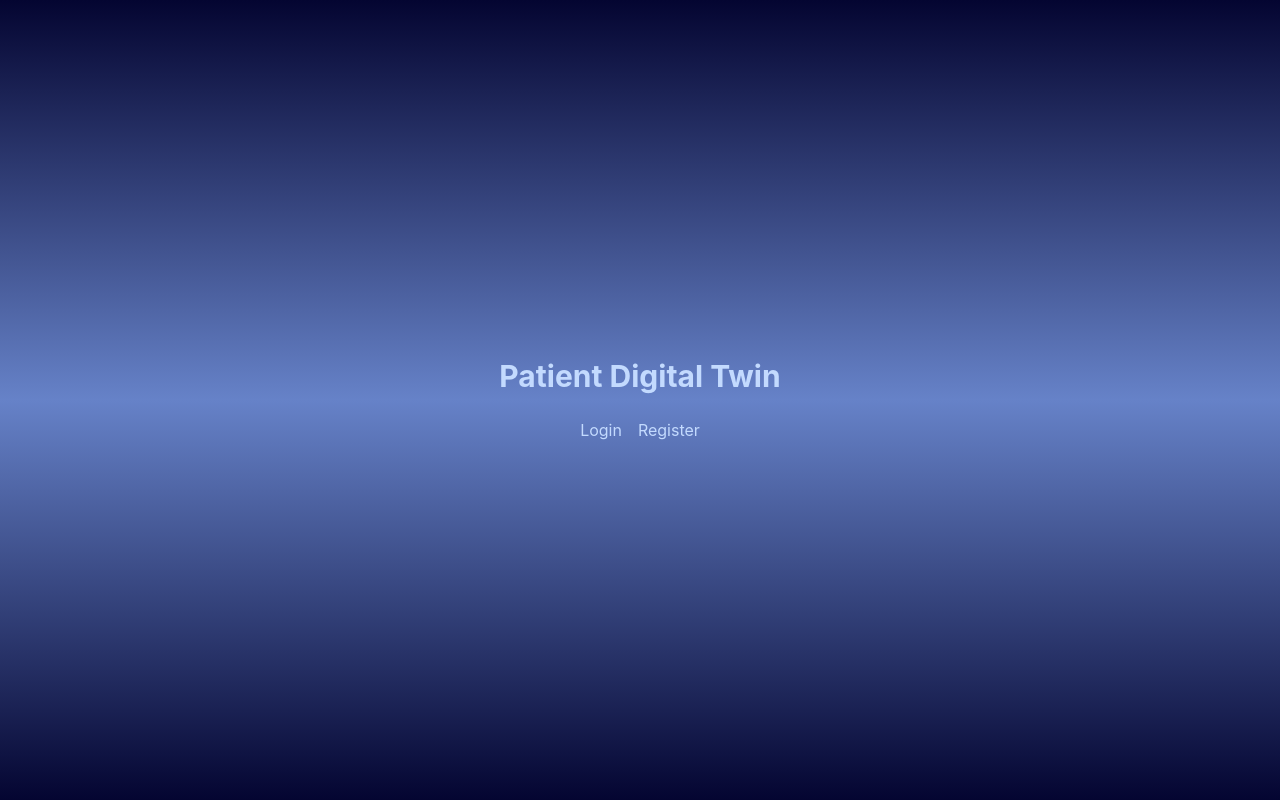
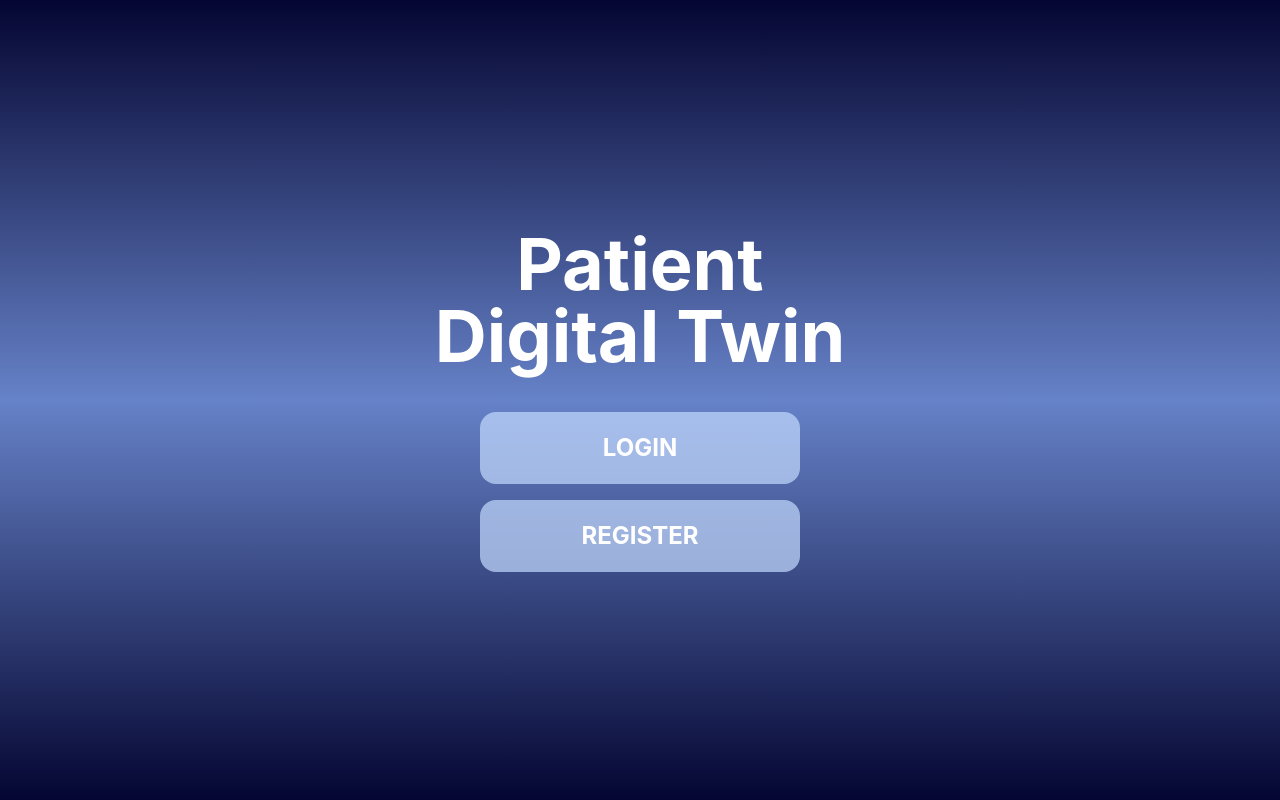
Before and after one commit to valttku/sote2035, a Next.js app in the folder client/: page /login in a window 1280 px wide. Built offline with nearby package versions, Linux system fonts and the light colour scheme.

Commit message:
updated start page ui

```diff
--- a/client/src/app/globals.css
+++ b/client/src/app/globals.css
@@ -1,7 +1,7 @@
 @import "tailwindcss";
 
 :root {
-  --background: #c3dafe;
+  --background: #ffffff;
   --foreground: #171717;
 }
 
@@ -25,10 +25,6 @@ button {
   cursor: pointer;
 }
 
-li:hover {
-  color: #22bfd4;
-}
-
 /*Used in: Sidebar, infoPanel, calendarClient, settingsClient*/
 .ui-component-styles {
   box-shadow: 0 10px 15px -3px rgb(0 0 0 / 0.1);
--- a/client/src/app/login/page.tsx
+++ b/client/src/app/login/page.tsx
@@ -22,15 +22,12 @@ export default function LoginPage() {
           ? { email, password, displayName }
           : { email, password };
 
-      const res = await fetch(
-        `http://localhost:4000/api/v1/auth/${endpoint}`,
-        {
-          method: "POST",
-          headers: { "Content-Type": "application/json" },
-          credentials: "include", // IMPORTANT: allows cookie to be set
-          body: JSON.stringify(body),
-        }
-      );
+      const res = await fetch(`http://localhost:4000/api/v1/auth/${endpoint}`, {
+        method: "POST",
+        headers: { "Content-Type": "application/json" },
+        credentials: "include", // IMPORTANT: allows cookie to be set
+        body: JSON.stringify(body),
+      });
 
       const data = await res.json();
 
@@ -52,11 +49,25 @@ export default function LoginPage() {
 
   return (
     <main className="flex flex-col items-center justify-center min-h-screen">
-      <h1 className="text-3xl font-bold mb-6">Patient Digital Twin</h1>
+      <h1 className="text-7xl font-bold mb-10 text-center">
+        Patient
+        <br />
+        Digital Twin
+      </h1>
 
-      <div className="flex gap-4">
-        <button onClick={() => setShowLogin(true)}>Login</button>
-        <button onClick={() => setShowRegister(true)}>Register</button>
+      <div className="flex flex-col gap-4 min-w-80">
+        <button
+          className="text-2xl bg-[#c3dafe]/70 px-4 py-5 rounded-2xl font-bold hover:bg-[#b3c4f3]/50"
+          onClick={() => setShowLogin(true)}
+        >
+          LOGIN
+        </button>
+        <button
+          className="text-2xl bg-[#c3dafe]/70 px-4 py-5 rounded-2xl font-bold hover:bg-[#b3c4f3]/50"
+          onClick={() => setShowRegister(true)}
+        >
+          REGISTER
+        </button>
       </div>
 
       {showLogin && (
@@ -71,7 +82,7 @@ export default function LoginPage() {
           <div className="text-center mt-3">
             <a
               href="/forgot-password"
-              className="text-sm text-blue-600 underline"
+              className="text-sm text-[#c3dafe]/80 underline"
             >
               Forgot password?
             </a>
```
